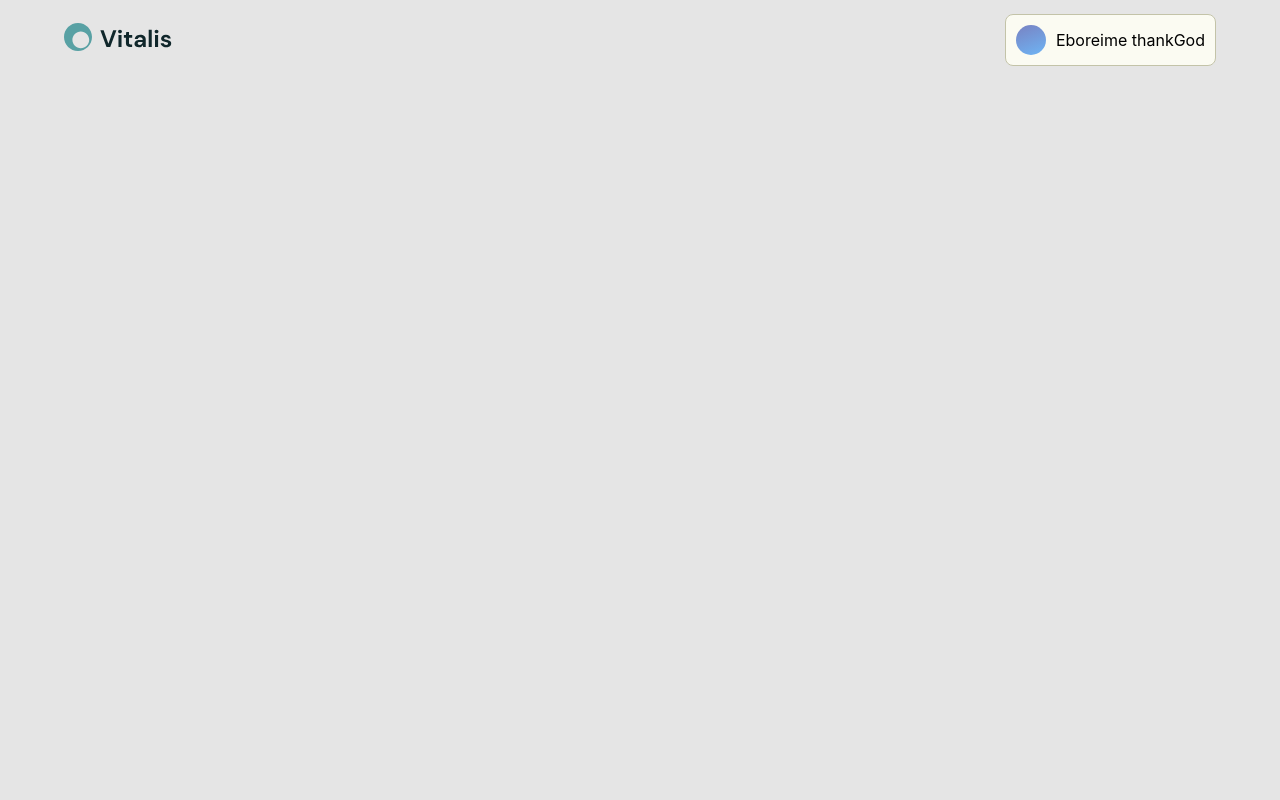
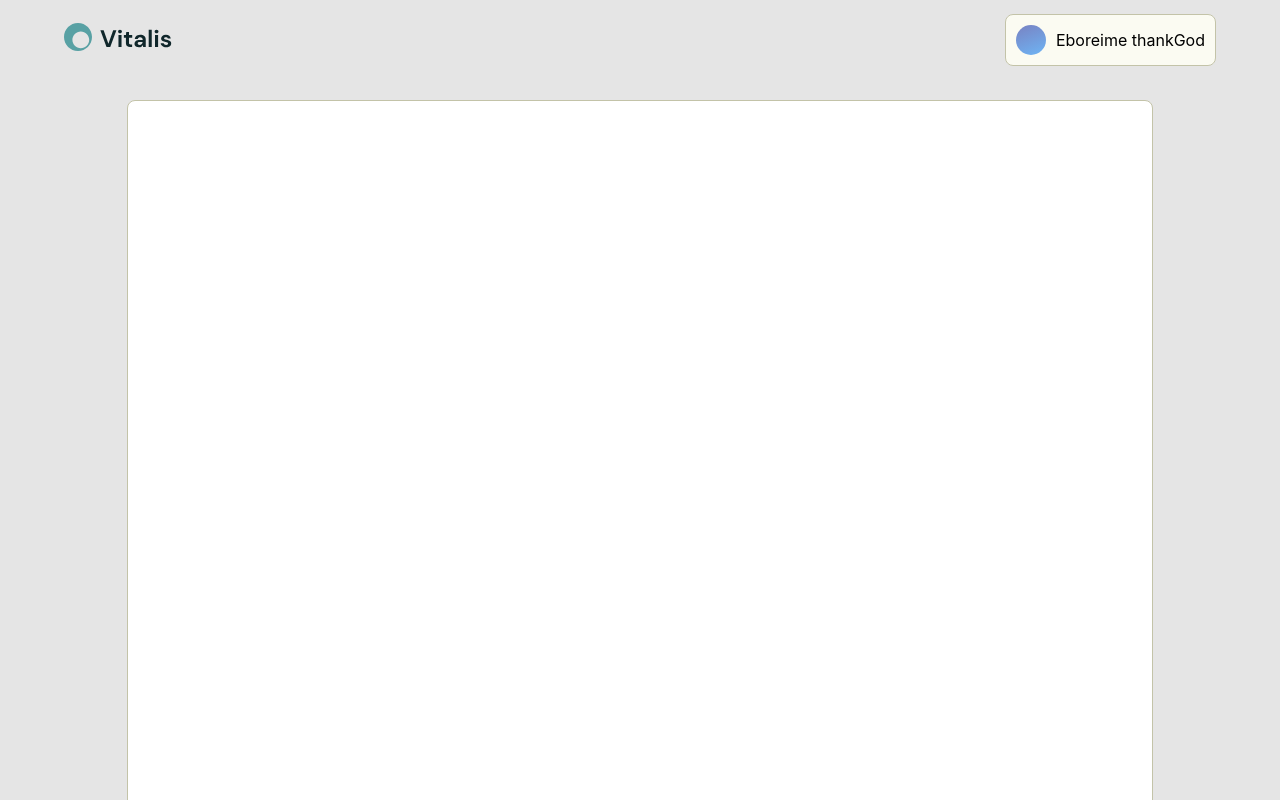
Before and after one commit to Tk-brainCodes/Health-Care, a React (Create React App) app in the folder client/: page /labs in a window 1280 px wide. Built offline with nearby package versions, Linux system fonts and the light colour scheme.

Commit message:
modified

```diff
--- a/client/src/Components/Lab/Labs.css
+++ b/client/src/Components/Lab/Labs.css
@@ -1,9 +1,24 @@
-.discover__labs {
+.find__labs {
   width: 80vw;
-  height: 500px;
+  height: 100vh;
   background: #ffffff;
   border: 0.5px solid #c3c3a8;
   border-radius: 8px;
   color: black;
+  display: flex;
+  flex-wrap: wrap;
+  margin-top: 100px;
+}
 
+.labs___section1 {
+  width: 30vw;
+  height: inherit;
+  background: #FFFFFF;
+  border: 0.5px solid #C3C3A8;
+  box-sizing: border-box;
+  border-radius: 8px 0px 0px 8px;
 }
+.labs___section2 {
+  width: 50vw;
+  height: inherit;
+}
```
